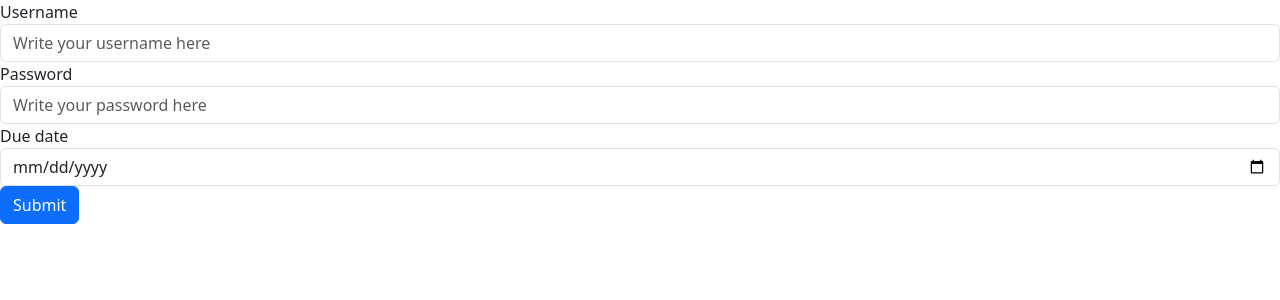
After one commit to jonasolivernicolaysen/todo_API, a Flask app: template templates/register.html in a window 1280 px wide. The commit adds this page. Shown: the top 300 px of the page. Run offline with Flask 3, Linux system fonts and the light colour scheme; the template is opened without the code that fills it, so the values that code supplies are empty.

Commit message:
added register and login html files, added member class in db.py

```diff
--- a/main.py
+++ b/main.py
@@ -1,6 +1,6 @@
 from flask import Flask, render_template, redirect, url_for, request, session
 from db import Status, Todo, db
-from datetime import datetime, timezone
+from datetime import datetime
 from typing import Optional
 from sqlalchemy import and_, func
 
@@ -22,6 +22,13 @@ with app.app_context():
 def home():
     return render_template("home.html")
 
+@app.route("/register", methods=["GET", "POST"])
+def register():
+    return ""
+
+@app.route("/login", methods=["GET", "POST"])
+def login():
+    return ""
 
 @app.route("/create_todo", methods=["GET", "POST"])
 def create_todo():
@@ -30,7 +37,7 @@ def create_todo():
     name = request.form.get("form_name")
     description = request.form.get("form_description")
     due_date = request.form.get("form_due_date")
-    created_at = datetime.now().strftime("%I:%M:%S %p").lstrip("0")
+    created_at = datetime.now().strftime("%Y-%m-%d")
 
     if not name:
         return render_template("create_todo.html", error="Name is required")
--- a/templates/create_todo.html
+++ b/templates/create_todo.html
@@ -19,7 +19,7 @@
         </div>
         <div class="form-group">
             <label for="due_date">Due date</label>
-            <input type="datetime-local" class="form-control" id="form_due_date" name="form_due_date" placeholder="Write your due date here">
+            <input type="date" class="form-control" id="form_due_date" name="form_due_date" placeholder="Write your due date here">
         </div>
         <button type="submit" class="btn btn-primary">Submit</button>
     </form>
--- a/templates/home.html
+++ b/templates/home.html
@@ -18,5 +18,9 @@ document.getElementById("create_todo_button").onclick = function() {
     location.href = "http://127.0.0.1:5000/create_todo"
 }
 
+document.getElementById("get_todos_button").onclick = function() {
+    location.href = "http://127.0.0.1:5000/todos"
+}
+
 </script>
 {%endblock%}
--- /dev/null
+++ b/templates/register.html
@@ -0,0 +1,27 @@
+{%extends "base.html"%}
+
+{%block title%} Register {%endblock%}
+
+{%if error%}
+<div> {{ error }} </div>
+{%endif%}
+
+{%block content%}
+<div id="register_form" name="register_form">
+    <form action="/register" method="post">
+        <div class="form-group">
+            <label for="username">Username</label>
+            <input type="text" class="form-control" id="username" name="username" placeholder="Write your username here">
+        </div>
+        <div class="form-group">
+            <label for="password">Password</label>
+            <input type="text" class="form-control" id="password" name="password" placeholder="Write your password here">
+        </div>
+        <div class="form-group">
+            <label for="password_check">Due date</label>
+            <input type="date" class="form-control" id="password_check" name="password_check" placeholder="Repeat password">
+        </div>
+        <button type="submit" class="btn btn-primary">Submit</button>
+    </form>
+</div>
+{%endblock%}
```
Also changed, not shown: db.py (+9 -0 lines), templates/login.html (added, +23 -0 lines), instance/todo.db.
